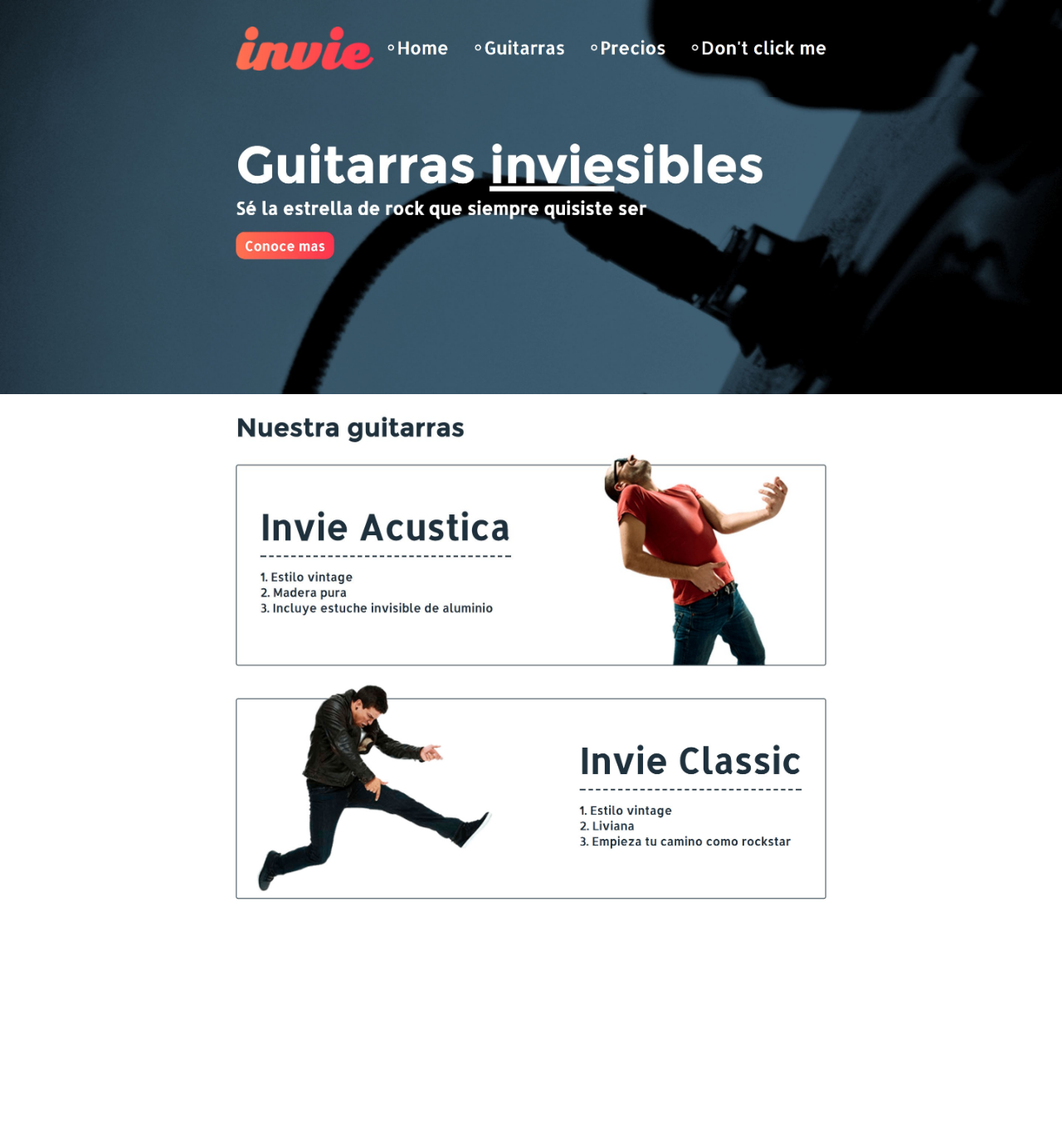
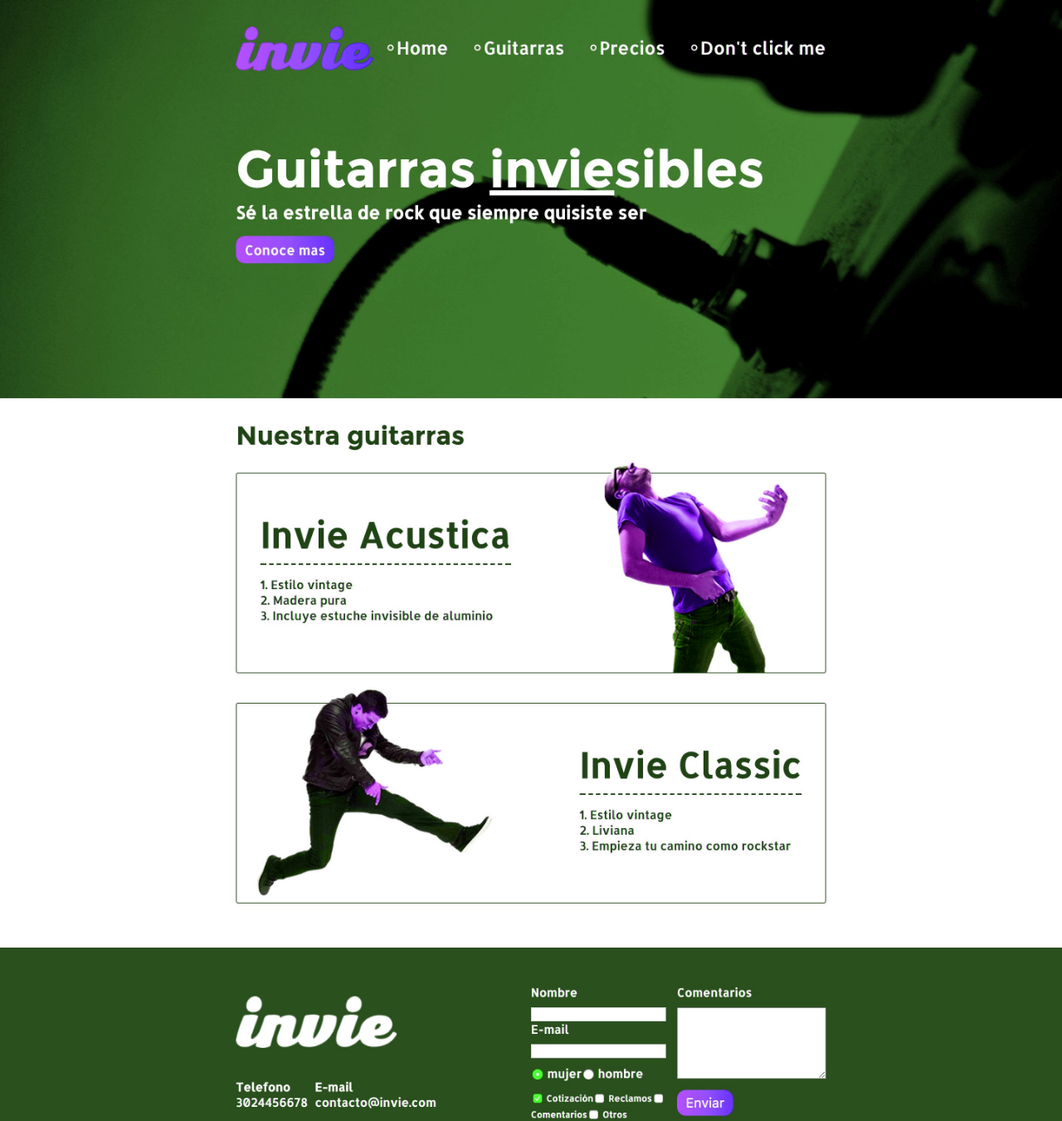
Before and after one commit to JPGarzonE/aprendiendo-git-github, a plain HTML site: page index.html in a window 1280 px wide. Shown: the whole page at 83% size. Before the commit the page ends 1129 px from the top, so only its background shows below. Drawn offline with Linux system fonts and the light colour scheme.

Commit message:
nueva version de invie - verde

```diff
--- a/index.html
+++ b/index.html
@@ -6,9 +6,6 @@
     <link rel="stylesheet" href="index.css">
   </head>
   <body>
-    <img src="invieMenu.jpg" />
-    <img src="inviesible.jpg" />
-    <img src="invieAcustica.jpg" />
-    <img src="invieClasica.jpg" />
+    <img src="nuevaVersion.jpg" />
   </body>
 </html>
```
Also changed, not shown: nuevaVersion.jpg (added).
